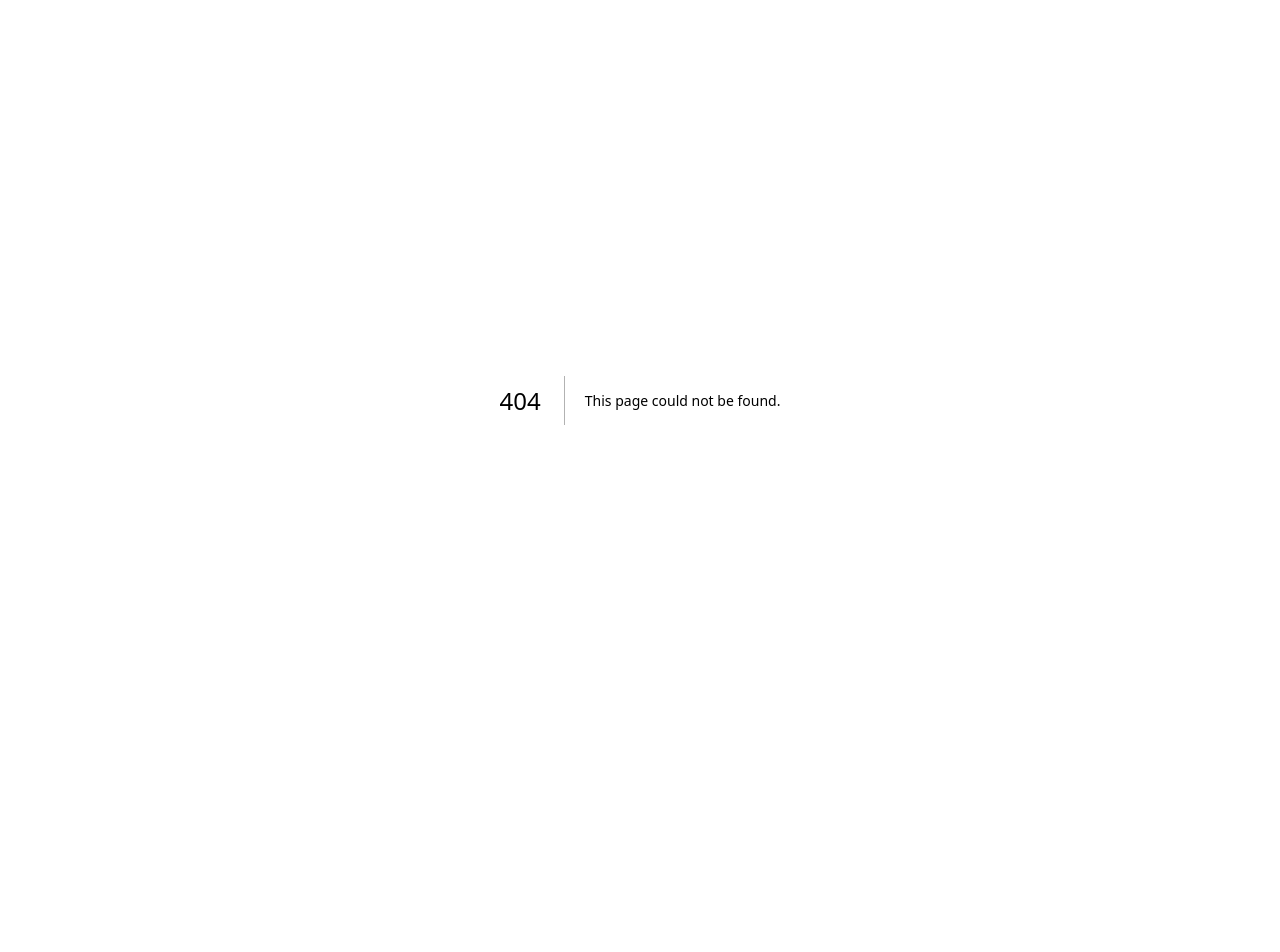
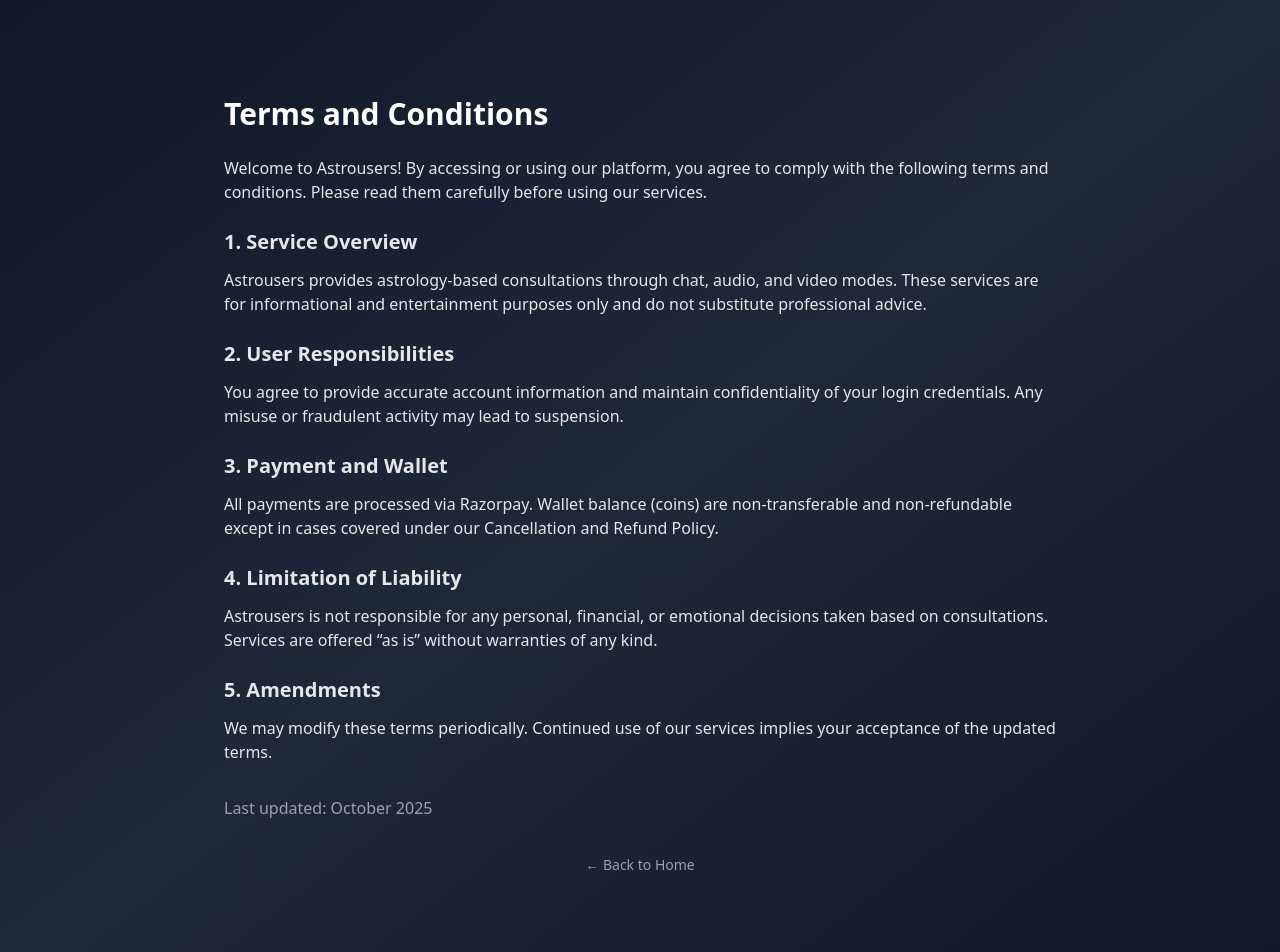
Before and after one commit to harshulchawla1408/Astrousers, a Next.js app in the folder frontend/: page /terms-and-conditions in a window 1280 px wide. Before the commit this address had no page. Shown: the top 952 px of the page. Before the commit the page ends 800 px from the top, so only its background shows below. Built offline with nearby package versions, Linux system fonts and the light colour scheme.

Commit message:
Razorpay integration

```diff
--- /dev/null
+++ b/frontend/app/cancellation-refund/page.jsx
@@ -0,0 +1,55 @@
+"use client";
+import { motion } from "framer-motion";
+import Link from "next/link";
+
+export const metadata = {
+  title: "Cancellation & Refund Policy — Astrousers",
+  description: "Read Astrousers cancellation and refund policy including coins/wallet rules and refund conditions.",
+};
+
+export default function CancellationRefund() {
+  return (
+    <main className="min-h-screen bg-gradient-to-br from-gray-900 via-gray-800 to-gray-900 scroll-smooth py-16">
+      <motion.div
+        className="max-w-4xl mx-auto p-8 text-gray-200"
+        initial={{ opacity: 0, y: 6 }}
+        animate={{ opacity: 1, y: 0 }}
+        transition={{ duration: 0.6 }}
+      >
+        <h1 className="text-3xl font-bold mb-6 text-white">Cancellation and Refund Policy</h1>
+        <p className="mb-4">
+          Astrousers aims to deliver the best consultation experience. This policy outlines our
+          procedure for cancellations and refunds.
+        </p>
+
+        <h2 className="text-xl font-semibold mt-6 mb-3">1. Service Cancellations</h2>
+        <p>
+          Users can cancel booked consultations up to 1 hour before the scheduled time. Once a
+          consultation begins, cancellations are not allowed.
+        </p>
+
+        <h2 className="text-xl font-semibold mt-6 mb-3">2. Refund Policy</h2>
+        <p>
+          Refunds will only be issued if:
+          <ul className="list-disc pl-5 mt-2">
+            <li>The astrologer fails to attend the session.</li>
+            <li>A technical error prevents service completion.</li>
+            <li>Duplicate payment is made by mistake.</li>
+          </ul>
+        </p>
+
+        <h2 className="text-xl font-semibold mt-6 mb-3">3. Coins & Wallet</h2>
+        <p>
+          Coins purchased via Razorpay are non-transferable and non-refundable, except for cases
+          listed above. Refunds, if applicable, will be credited within 5–7 business days.
+        </p>
+
+        <p className="mt-8 text-gray-400">Last updated: October 2025</p>
+
+        <div className="mt-8 text-center">
+          <Link href="/" className="text-sm text-gray-400 hover:text-white">← Back to Home</Link>
+        </div>
+      </motion.div>
+    </main>
+  );
+}
--- /dev/null
+++ b/frontend/app/contact/page.jsx
@@ -0,0 +1,49 @@
+"use client";
+import { motion } from "framer-motion";
+import Link from "next/link";
+
+export const metadata = {
+  title: "Contact — Astrousers",
+  description: "Contact Astrousers support for questions, feedback or help with consultations and payments.",
+};
+
+export default function Contact() {
+  return (
+    <main className="min-h-screen bg-gradient-to-br from-gray-900 via-gray-800 to-gray-900 scroll-smooth py-16">
+      <motion.div
+        className="max-w-4xl mx-auto p-8 text-gray-200"
+        initial={{ opacity: 0, y: 6 }}
+        animate={{ opacity: 1, y: 0 }}
+        transition={{ duration: 0.6 }}
+      >
+        <h1 className="text-3xl font-bold mb-6 text-white">Contact Us</h1>
+        <p className="mb-4">
+          Have questions, feedback, or need support? We’d love to hear from you. Reach out to our team
+          using the contact details below.
+        </p>
+
+        <h2 className="text-xl font-semibold mt-6 mb-3">Customer Support</h2>
+        <p>
+          Email:{" "}
+          <a href="mailto:support@astrousers.com" className="text-blue-400 underline">
+            support@astrousers.com
+          </a>
+          <br />
+          Phone: +91-98765-43210 (Mon–Sat, 10 AM – 6 PM)
+        </p>
+
+        <h2 className="text-xl font-semibold mt-6 mb-3">Office Address</h2>
+        <p>
+          Astrousers Technologies Pvt. Ltd. <br />
+          21, Indiranagar, Bengaluru, India – 560038
+        </p>
+
+        <p className="mt-8 text-gray-400">We aim to respond within 24 hours.</p>
+
+        <div className="mt-8 text-center">
+          <Link href="/" className="text-sm text-gray-400 hover:text-white">← Back to Home</Link>
+        </div>
+      </motion.div>
+    </main>
+  );
+}
--- /dev/null
+++ b/frontend/app/privacy-policy/page.jsx
@@ -0,0 +1,65 @@
+"use client";
+import { motion } from "framer-motion";
+import Link from "next/link";
+
+export const metadata = {
+  title: "Privacy Policy — Astrousers",
+  description: "Astrousers Privacy Policy: how we collect, use, and protect your personal information.",
+};
+
+export default function PrivacyPolicy() {
+  return (
+    <main className="min-h-screen bg-gradient-to-br from-gray-900 via-gray-800 to-gray-900 scroll-smooth py-16">
+      <motion.div
+        className="max-w-4xl mx-auto p-8 text-gray-200"
+        initial={{ opacity: 0, y: 6 }}
+        animate={{ opacity: 1, y: 0 }}
+        transition={{ duration: 0.6 }}
+      >
+        <h1 className="text-3xl font-bold mb-6 text-white">Privacy Policy</h1>
+        <p className="mb-4">
+          At Astrousers, we value your privacy. This Privacy Policy explains how we collect, use, and
+          protect your personal information when you use our platform.
+        </p>
+
+        <h2 className="text-xl font-semibold mt-6 mb-3">1. Information We Collect</h2>
+        <p>
+          We collect your name, email, date of birth, gender, and payment information for astrology
+          consultation purposes. All sensitive data is securely stored on encrypted servers.
+        </p>
+
+        <h2 className="text-xl font-semibold mt-6 mb-3">2. How We Use Your Data</h2>
+        <p>
+          Your data is used to personalize your astrological reports, connect you with astrologers,
+          and process payments. We never sell or rent your information to third parties.
+        </p>
+
+        <h2 className="text-xl font-semibold mt-6 mb-3">3. Cookies</h2>
+        <p>
+          We use cookies to enhance user experience and analytics. You can disable cookies in your
+          browser settings at any time.
+        </p>
+
+        <h2 className="text-xl font-semibold mt-6 mb-3">4. Data Security</h2>
+        <p>
+          We follow industry-standard practices including HTTPS encryption and secure databases to
+          safeguard your personal information.
+        </p>
+
+        <h2 className="text-xl font-semibold mt-6 mb-3">5. Contact Us</h2>
+        <p>
+          For any privacy-related questions, reach us at{" "}
+          <a href="mailto:support@astrousers.com" className="text-blue-400 underline">
+            support@astrousers.com
+          </a>
+        </p>
+
+        <p className="mt-8 text-gray-400">Last updated: October 2025</p>
+
+        <div className="mt-8 text-center">
+          <Link href="/" className="text-sm text-gray-400 hover:text-white">← Back to Home</Link>
+        </div>
+      </motion.div>
+    </main>
+  );
+}
--- /dev/null
+++ b/frontend/app/terms-and-conditions/page.jsx
@@ -0,0 +1,64 @@
+"use client";
+import { motion } from "framer-motion";
+import Link from "next/link";
+
+export const metadata = {
+  title: "Terms and Conditions — Astrousers",
+  description: "Read the Terms and Conditions for Astrousers. Important information about service usage, payments, and liability.",
+};
+
+export default function TermsAndConditions() {
+  return (
+    <main className="min-h-screen bg-gradient-to-br from-gray-900 via-gray-800 to-gray-900 scroll-smooth py-16">
+      <motion.div
+        className="max-w-4xl mx-auto p-8 text-gray-200"
+        initial={{ opacity: 0, y: 6 }}
+        animate={{ opacity: 1, y: 0 }}
+        transition={{ duration: 0.6 }}
+      >
+        <h1 className="text-3xl font-bold mb-6 text-white">Terms and Conditions</h1>
+        <p className="mb-4">
+          Welcome to Astrousers! By accessing or using our platform, you agree to comply with the
+          following terms and conditions. Please read them carefully before using our services.
+        </p>
+
+        <h2 className="text-xl font-semibold mt-6 mb-3">1. Service Overview</h2>
+        <p>
+          Astrousers provides astrology-based consultations through chat, audio, and video modes.
+          These services are for informational and entertainment purposes only and do not substitute
+          professional advice.
+        </p>
+
+        <h2 className="text-xl font-semibold mt-6 mb-3">2. User Responsibilities</h2>
+        <p>
+          You agree to provide accurate account information and maintain confidentiality of your login
+          credentials. Any misuse or fraudulent activity may lead to suspension.
+        </p>
+
+        <h2 className="text-xl font-semibold mt-6 mb-3">3. Payment and Wallet</h2>
+        <p>
+          All payments are processed via Razorpay. Wallet balance (coins) are non-transferable and
+          non-refundable except in cases covered under our Cancellation and Refund Policy.
+        </p>
+
+        <h2 className="text-xl font-semibold mt-6 mb-3">4. Limitation of Liability</h2>
+        <p>
+          Astrousers is not responsible for any personal, financial, or emotional decisions taken
+          based on consultations. Services are offered “as is” without warranties of any kind.
+        </p>
+
+        <h2 className="text-xl font-semibold mt-6 mb-3">5. Amendments</h2>
+        <p>
+          We may modify these terms periodically. Continued use of our services implies your
+          acceptance of the updated terms.
+        </p>
+
+        <p className="mt-8 text-gray-400">Last updated: October 2025</p>
+
+        <div className="mt-8 text-center">
+          <Link href="/" className="text-sm text-gray-400 hover:text-white">← Back to Home</Link>
+        </div>
+      </motion.div>
+    </main>
+  );
+}
--- a/frontend/components/Footer.jsx
+++ b/frontend/components/Footer.jsx
@@ -6,7 +6,7 @@
 
 const Footer = () => {
   return (
-    <footer className="bg-gray-900 text-white">
+    <footer className="bg-gradient-to-t from-gray-900 via-gray-900 to-transparent text-gray-300 py-8">
       {/* Top Callout */}
       <div className="bg-gradient-to-r from-orange-500 to-red-500 py-8">
         <div className="max-w-7xl mx-auto px-4 sm:px-6 lg:px-8 text-center">
@@ -163,7 +163,7 @@
         <div className="max-w-7xl mx-auto px-4 sm:px-6 lg:px-8">
           <div className="flex flex-col md:flex-row justify-between items-center space-y-4 md:space-y-0">
             <div className="text-gray-400 text-sm">
-              © 2025 Astrousers. All rights reserved. We do not share personal data without consent. Read our Privacy Policy.
+              © {new Date().getFullYear()} Astrousers. All rights reserved. We do not share personal data without consent. Read our Privacy Policy.
             </div>
             <div className="flex items-center space-x-4 text-sm text-gray-400">
               <span>Made with ❤️ for astrology lovers</span>
```
